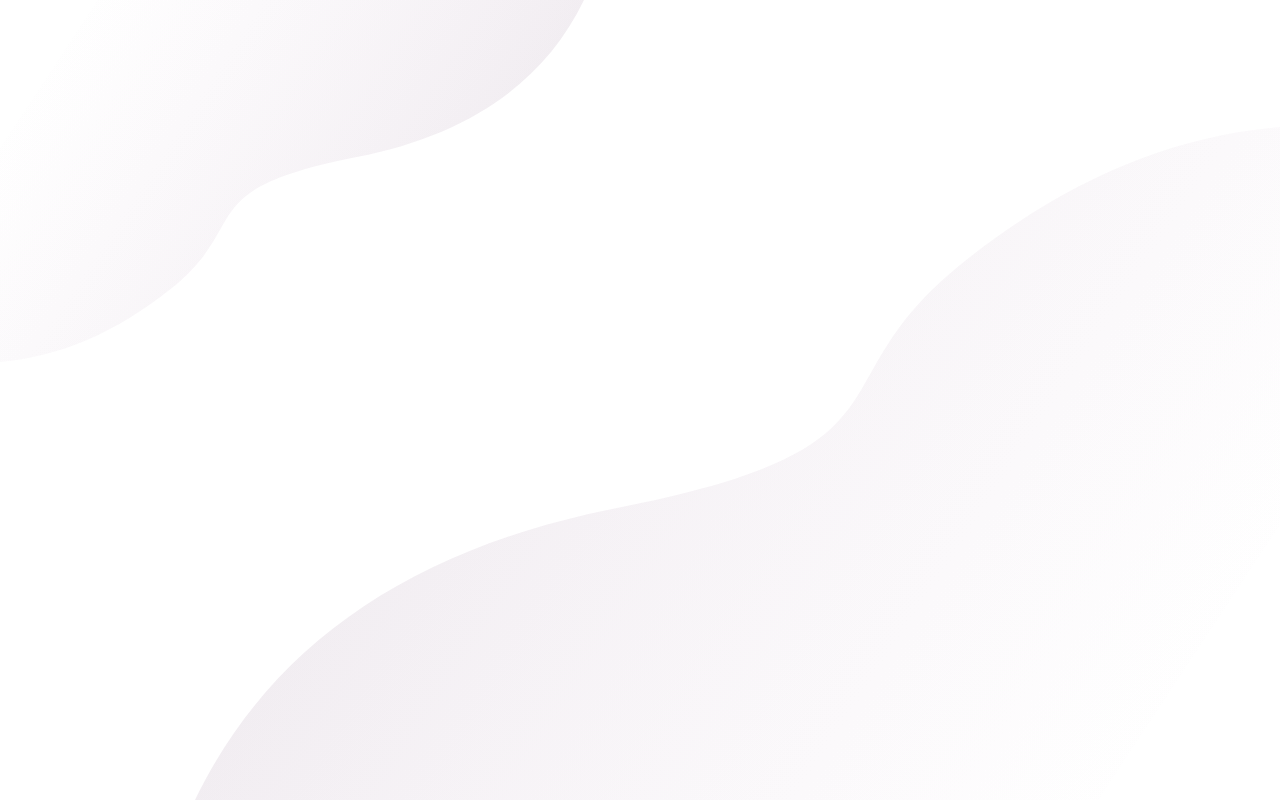
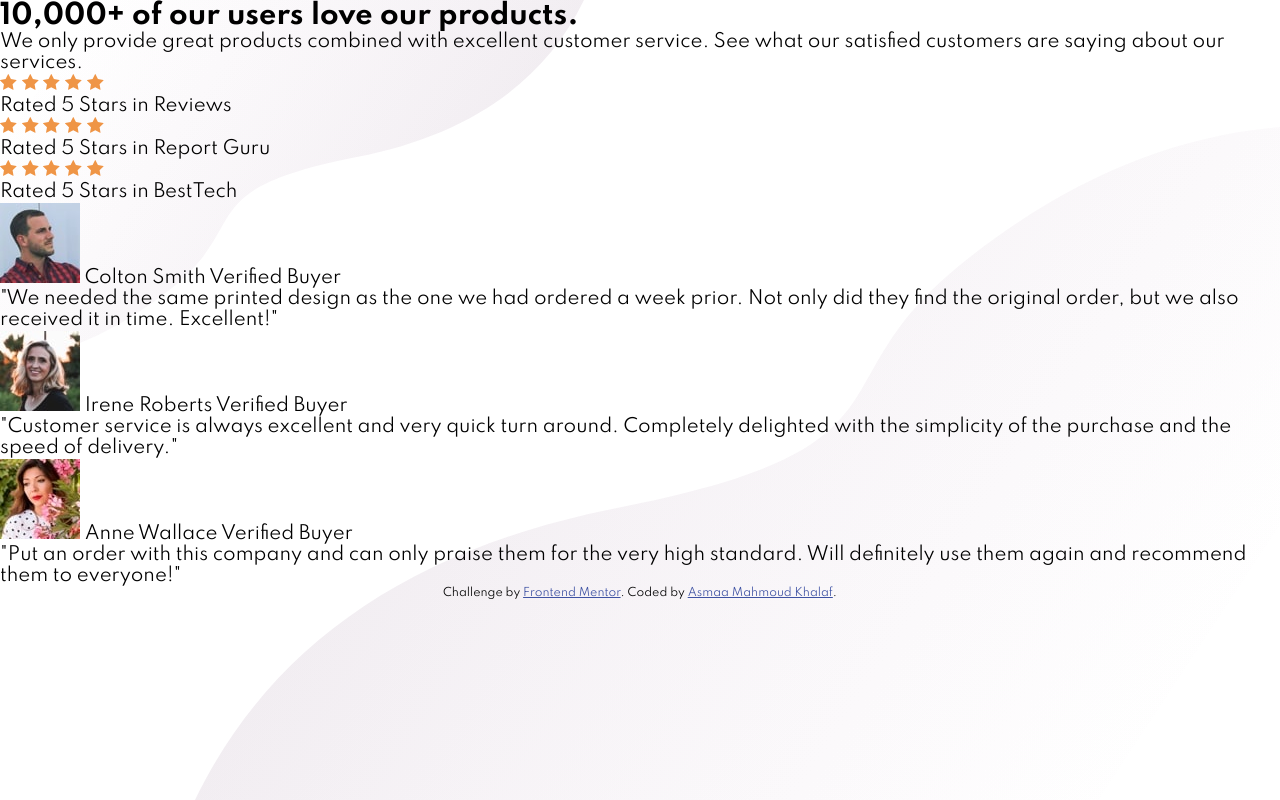
Before and after one commit to AsmaaMK/social-proof-section-master, a plain HTML site: page index.html in a window 1280 px wide. Drawn offline with Linux system fonts and the light colour scheme.

Commit message:
Add HTML structure

```diff
--- a/index.html
+++ b/index.html
@@ -16,36 +16,90 @@
 </head>
 
 <body>
-  <!-- 10,000+ of our users love our products.
+  <section>
+    <div class="title">
+      <h1>10,000+ of our users love our products.</h1>
 
-  We only provide great products combined with excellent customer service.
-  See what our satisfied customers are saying about our services.
+      <p>We only provide great products combined with excellent customer service.
+        See what our satisfied customers are saying about our services.</p>
+    </div>
 
-  Rated 5 Stars in Reviews
-  Rated 5 Stars in Report Guru
-  Rated 5 Stars in BestTech
+    <div class="rate">
+      <div class="r1">
+        <div class="stars">
+          <img src="images/icon-star.svg" alt="star">
+          <img src="images/icon-star.svg" alt="star">
+          <img src="images/icon-star.svg" alt="star">
+          <img src="images/icon-star.svg" alt="star">
+          <img src="images/icon-star.svg" alt="star">
+        </div>
+        <p>Rated 5 Stars in Reviews</p>
+      </div>
 
-  Colton Smith
-  Verified Buyer
+      <div class="r2">
+        <div class="stars">
+          <img src="images/icon-star.svg" alt="star">
+          <img src="images/icon-star.svg" alt="star">
+          <img src="images/icon-star.svg" alt="star">
+          <img src="images/icon-star.svg" alt="star">
+          <img src="images/icon-star.svg" alt="star">
+        </div>
+        <p>Rated 5 Stars in Report Guru</p>
+      </div>
+
+      <div class="r3">
+        <div class="stars">
+          <img src="images/icon-star.svg" alt="star">
+          <img src="images/icon-star.svg" alt="star">
+          <img src="images/icon-star.svg" alt="star">
+          <img src="images/icon-star.svg" alt="star">
+          <img src="images/icon-star.svg" alt="star">
+        </div>
+        <p>Rated 5 Stars in BestTech</p>
+      </div>
+    </div>
+  </section>
+
+  <section>
+    <div class="card c1">
+      <img src="images/image-colton.jpg" alt="colton image">
+      <span class="name">Colton Smith</span>
+      <span class="description">Verified Buyer</span>
+      <p class="message">
         "We needed the same printed design as the one we had ordered a week prior.
         Not only did they find the original order, but we also received it in time.
         Excellent!"
+      </p>
+    </div>
 
-  Irene Roberts
-  Verified Buyer
+    <div class="card c2">
+      <img src="images/image-irene.jpg" alt="irene image">
+      <span class="name">Irene Roberts</span>
+      <span class="description">Verified Buyer</span>
+      <p class="message">
         "Customer service is always excellent and very quick turn around. Completely
   delighted with the simplicity of the purchase and the speed of delivery."
+      </p>
+    </div>
 
-  Anne Wallace
-  Verified Buyer
+    <div class="card c3">
+      <img src="images/image-anne.jpg" alt="anne image">
+      <span class="name">Anne Wallace</span>
+      <span class="description">Verified Buyer</span>
+      <p class="message">
         "Put an order with this company and can only praise them for the very high
   standard. Will definitely use them again and recommend them to everyone!"
+      </p>
+    </div>
+  </section>
 
+  <footer>
     <div class="attribution">
       Challenge by
       <a href="https://www.frontendmentor.io?ref=challenge" target="_blank">Frontend Mentor</a>. Coded by
       <a href="https://github.com/AsmaaMK" target="_blank">Asmaa Mahmoud Khalaf</a>.
-  </div> -->
+    </div>
+  </footer>
+
 </body>
-
 </html>
```
Lines whose indentation alone changed are shown as unchanged.
